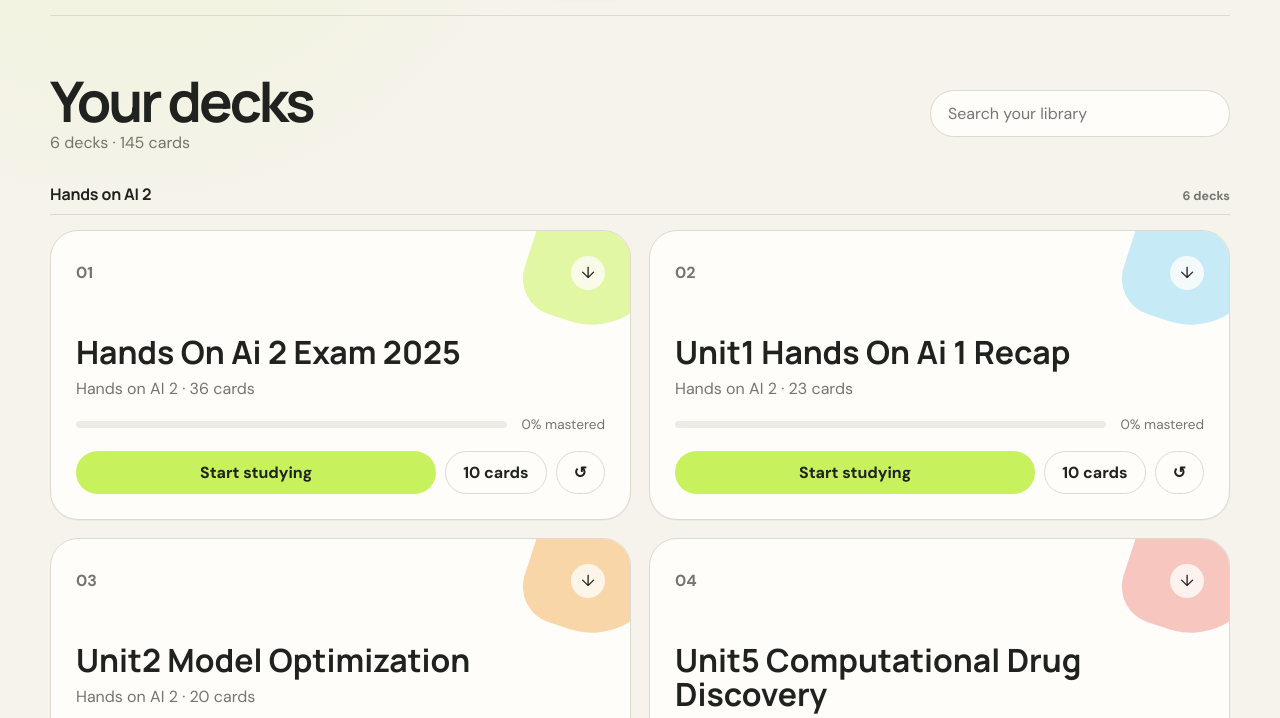
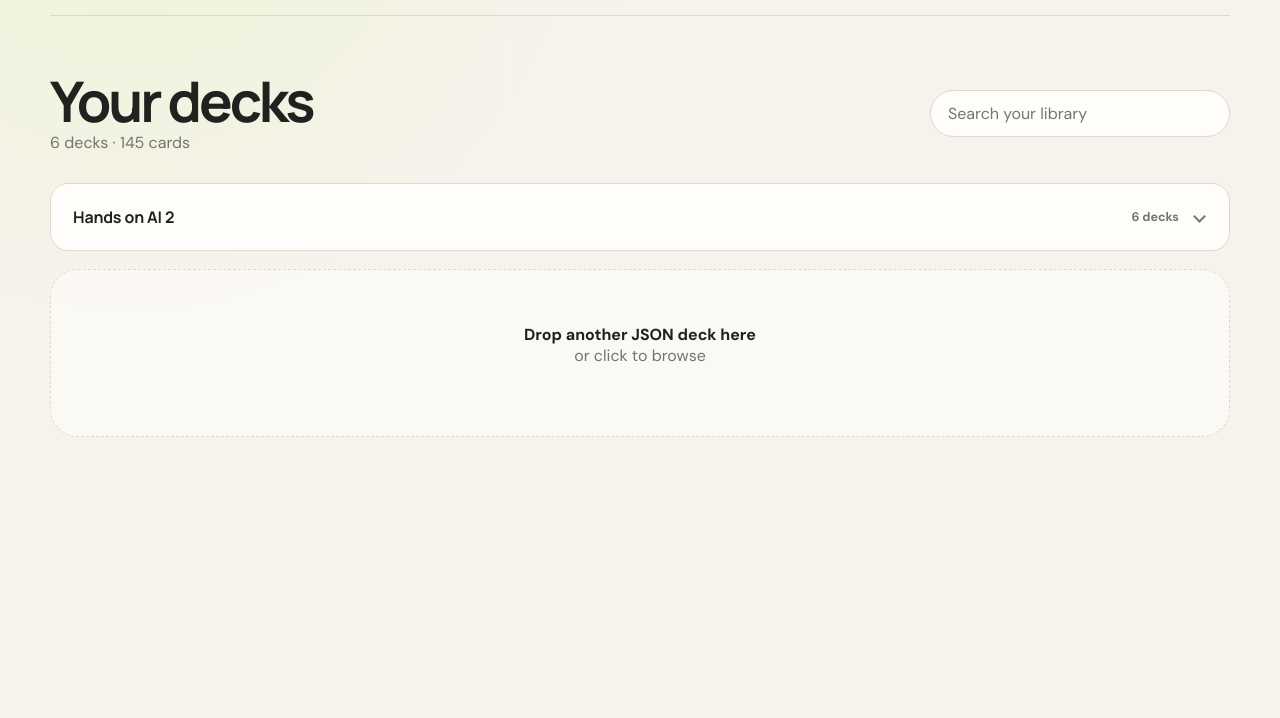
Before and after one commit to King2Julien/flashlearn, a plain HTML site: page index.html in a window 1280 px wide. Shown: the part 68-786 px from the top of the page. Drawn offline with nearby package versions, Linux system fonts and the light colour scheme.

Commit message:
Make course sections expandable dropdowns

```diff
--- a/app.js
+++ b/app.js
@@ -15,6 +15,7 @@ const state = {
   progress: load(STORAGE.progress, {}),
   settings: load(STORAGE.settings, { theme: "light" }),
   search: "",
+  openSubjects: new Set(),
   session: null,
 };
 
@@ -39,6 +40,12 @@ function bindGlobalEvents() {
   document.addEventListener("input", handleInput);
   document.addEventListener("change", handleChange);
   document.addEventListener("keydown", handleKeyboard);
+  document.addEventListener("toggle", (event) => {
+    const section = event.target;
+    if (!section.matches("details[data-subject]") || !section.isConnected || state.search.trim()) return;
+    if (section.open) state.openSubjects.add(section.dataset.subject);
+    else state.openSubjects.delete(section.dataset.subject);
+  }, true);
   importInput.addEventListener("change", (event) => importDeckFiles(event.target.files));
 
   for (const eventName of ["dragenter", "dragover"]) {
@@ -185,7 +192,7 @@ function groupDecksBySubject(decks) {
   decks.forEach((deck) => {
     const subject = deck.subject.trim() || "General";
     const key = subject.toLowerCase().replace(/[^a-z0-9]+/g, "");
-    const group = groups.get(key) || { subject, decks: [] };
+    const group = groups.get(key) || { key, subject, decks: [] };
     group.decks.push(deck);
     groups.set(key, group);
   });
@@ -198,15 +205,16 @@ function renderSubjectGroups(groups) {
 
   return groups
     .map((group) => `
-      <section class="subject-section">
-        <div class="subject-heading">
+      <details class="subject-section" data-subject="${escapeHtml(group.key)}" ${state.search.trim() || state.openSubjects.has(group.key) ? "open" : ""}>
+        <summary class="subject-heading">
           <h2>${escapeHtml(group.subject)}</h2>
-          <span>${group.decks.length} ${group.decks.length === 1 ? "deck" : "decks"}</span>
-        </div>
+          <span class="subject-count">${group.decks.length} ${group.decks.length === 1 ? "deck" : "decks"}</span>
+          <span class="subject-chevron" aria-hidden="true"></span>
+        </summary>
         <div class="deck-grid">
           ${group.decks.map((deck) => renderDeckCard(deck, deckIndex++)).join("")}
         </div>
-      </section>
+      </details>
     `)
     .join("");
 }
--- a/service-worker.js
+++ b/service-worker.js
@@ -1,4 +1,4 @@
-const CACHE = "flashlearn-v10";
+const CACHE = "flashlearn-v11";
 const ASSETS = [
   "./",
   "./index.html",
--- a/styles.css
+++ b/styles.css
@@ -306,33 +306,69 @@ h2 {
 
 .subject-list {
   display: grid;
-  gap: 38px;
+  gap: 18px;
 }
 
 .subject-section {
-  display: grid;
-  gap: 15px;
+  border: 1px solid var(--line);
+  border-radius: var(--radius-md);
+  background: var(--surface);
 }
 
 .subject-heading {
   display: flex;
-  align-items: baseline;
-  justify-content: space-between;
+  align-items: center;
   gap: 16px;
-  padding-bottom: 9px;
-  border-bottom: 1px solid var(--line);
+  padding: 22px;
+  border-radius: var(--radius-md);
+  cursor: pointer;
+  list-style: none;
+}
+
+.subject-heading::-webkit-details-marker {
+  display: none;
+}
+
+.subject-heading:hover {
+  background: var(--surface-muted);
+}
+
+.subject-heading:focus-visible {
+  outline: 2px solid var(--ink);
+  outline-offset: 3px;
 }
 
 .subject-heading h2 {
+  flex: 1;
+  min-width: 0;
   margin: 0;
   font-size: 1rem;
   letter-spacing: -0.01em;
 }
 
-.subject-heading span {
+.subject-count {
+  flex-shrink: 0;
   color: var(--muted);
   font-size: 0.78rem;
   font-weight: 700;
+}
+
+.subject-chevron {
+  flex-shrink: 0;
+  width: 9px;
+  height: 9px;
+  margin-right: 3px;
+  border-right: 2px solid var(--muted);
+  border-bottom: 2px solid var(--muted);
+  transform: rotate(45deg);
+}
+
+.subject-section[open] > .subject-heading .subject-chevron {
+  transform: rotate(225deg);
+}
+
+.subject-section > .deck-grid {
+  padding: 0 16px 16px;
 }
 
 .deck-grid {
```
